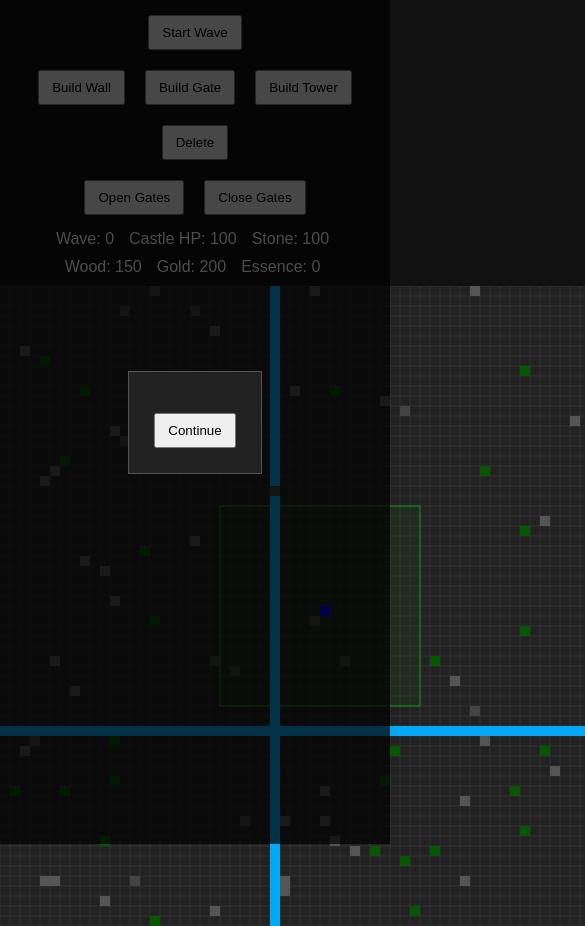
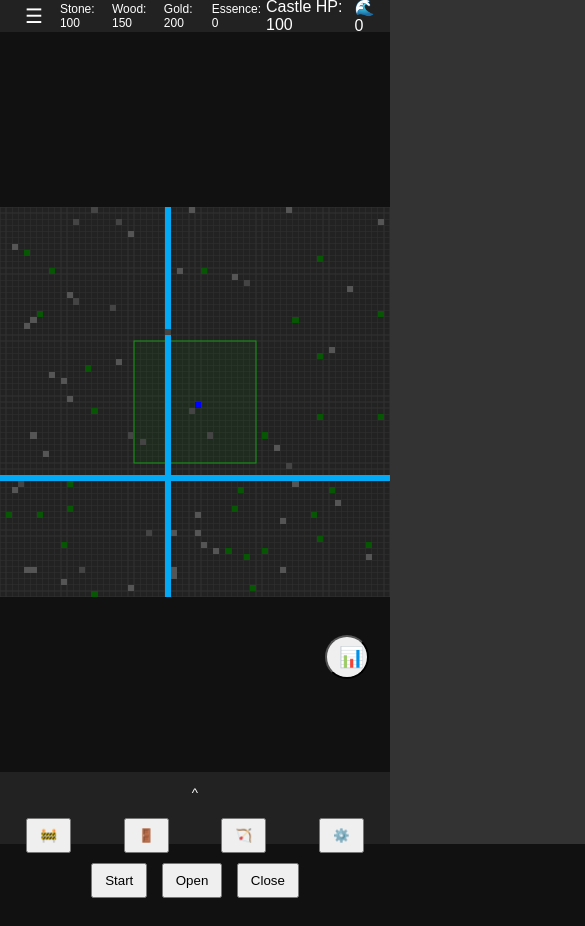
Before and after one commit to JustSadSock/Neuro-Siege, a website with bundled scripts: page index.html in a window 390 px wide. Shown: the top 926 px of the page, 585 px wide, since content can reach past the window. After the commit the page ends 844 px from the top, so only its background shows below. Built offline with nearby package versions, Linux system fonts and the light colour scheme.

Commit message:
UI mobile-first: responsive flex HUD + modal fix

```diff
--- a/style.css
+++ b/base.css
@@ -58,37 +58,28 @@ button {
     }
 }
 
-.hidden {
-    display: none;
-}
-
-#summary {
+.modal {
     position: fixed;
     top: 0;
     left: 0;
     width: 100%;
     height: 100%;
     background: rgba(0, 0, 0, 0.7);
-    display: flex;
     align-items: center;
     justify-content: center;
 }
 
-#summaryContent {
+.modal-content {
     background: #222;
     padding: 20px;
     border: 1px solid #555;
     text-align: center;
 }
 
+.modal.is-hidden {
+    display: none;
+}
 
-#statsPanel {
-    position: fixed;
-    bottom: 0;
-    left: 0;
-    right: 0;
-    background: rgba(0,0,0,0.9);
-    color: #fff;
-    padding: 20px;
-    text-align: center;
+.modal.is-shown {
+    display: flex;
 }
--- a/index.html
+++ b/index.html
@@ -2,45 +2,46 @@
 <html lang="en">
 <head>
     <meta charset="UTF-8">
-    <meta name="viewport" content="width=device-width, initial-scale=1.0">
+    <meta name="viewport" content="width=device-width,initial-scale=1">
     <title>Neuro-Siege</title>
-    <link rel="stylesheet" href="style.css">
+    <link rel="stylesheet" href="base.css">
+    <link rel="stylesheet" href="mobile.css">
 </head>
 <body>
-    <div id="ui">
-        <div id="controls">
-            <button id="startBtn">Start Wave</button>
-            <div class="group">
-                <button id="buildWallBtn">Build Wall</button>
-                <button id="buildGateBtn">Build Gate</button>
-                <button id="buildTowerBtn">Build Tower</button>
-                <button id="deleteBtn">Delete</button>
-            </div>
-            <div class="group">
-                <button id="openGateBtn">Open Gates</button>
-                <button id="closeGateBtn">Close Gates</button>
-            </div>
-        </div>
-        <div id="resources">
-            <span id="waveCounter">Wave: 0</span>
-            <span id="castleHp">Castle HP: 100</span>
+    <header id="topBar">
+        <button id="menuBtn" aria-label="Menu" class="icon-btn">&#9776;</button>
+        <div id="resourceSummary">
             <span id="stone">Stone: 100</span>
             <span id="wood">Wood: 150</span>
             <span id="gold">Gold: 200</span>
             <span id="essence">Essence: 0</span>
         </div>
-    </div>
-    <canvas id="gameCanvas" width="640" height="640"></canvas>
-
-    <div id="summary" class="hidden">
-        <div id="summaryContent">
-            <p id="summaryText"></p>
-            <button id="continueBtn">Continue</button>
+        <span id="castleHp">&#10084;100</span>
+        <span id="waveCounter">&#127754;0</span>
+    </header>
+    <aside id="sideMenu" class="panel is-hidden"></aside>
+    <main id="gameArea">
+        <canvas id="gameCanvas" width="640" height="640" tabindex="0"></canvas>
+        <button id="analyticsBtn" class="fab" aria-label="Analytics">&#128202;</button>
+    </main>
+    <div id="bottomSheet" class="sheet">
+        <button class="sheet-handle" id="sheetToggle">^</button>
+        <div class="icon-row">
+            <button id="buildWallBtn" aria-label="Build Wall">&#128679;</button>
+            <button id="buildGateBtn" aria-label="Build Gate">&#128682;</button>
+            <button id="buildTowerBtn" aria-label="Build Tower">&#127993;</button>
+            <button id="deleteBtn" aria-label="Delete">&#9881;&#65039;</button>
+        </div>
+        <div class="group">
+            <button id="startBtn" aria-label="Start Wave">Start</button>
+            <button id="openGateBtn" aria-label="Open Gates">Open</button>
+            <button id="closeGateBtn" aria-label="Close Gates">Close</button>
         </div>
     </div>
-    <div id="statsPanel" class="hidden">
+    <div id="modalOverlay" class="modal is-hidden">
         <div id="statsContent"></div>
-        <button id="statsContinue">Continue</button>
+        <button class="btn-continue" id="statsContinue">Continue</button>
+        <span class="modal-close" id="modalCloseBtn" aria-label="Close">&#10005;</span>
     </div>
 
     <script type="module" src="economy.js"></script>
--- a/main.js
+++ b/main.js
@@ -40,6 +40,53 @@ import { squads, updateSquads } from './troops.js';
 
 const canvas = document.getElementById('gameCanvas');
 const ctx = canvas.getContext('2d');
+
+function resizeCanvas() {
+  const size = Math.min(window.innerWidth, window.innerHeight);
+  canvas.style.width = `${size}px`;
+  canvas.style.height = `${size}px`;
+}
+window.addEventListener('resize', resizeCanvas);
+resizeCanvas();
+
+let scale = 1;
+let pointers = [];
+
+function updatePinch(e) {
+  for (let i = 0; i < pointers.length; i++) {
+    if (pointers[i].pointerId === e.pointerId) {
+      pointers[i] = e;
+      break;
+    }
+  }
+  if (pointers.length === 2) {
+    const [p1, p2] = pointers;
+    const dx = p2.clientX - p1.clientX;
+    const dy = p2.clientY - p1.clientY;
+    const dist = Math.hypot(dx, dy);
+    if (pointers.lastDist) {
+      let s = scale * (dist / pointers.lastDist);
+      s = Math.max(0.5, Math.min(1.5, s));
+      scale = s;
+    }
+    pointers.lastDist = dist;
+  }
+}
+
+canvas.addEventListener('pointerdown', (e) => {
+  pointers.push(e);
+});
+canvas.addEventListener('pointermove', (e) => {
+  updatePinch(e);
+});
+canvas.addEventListener('pointerup', (e) => {
+  pointers = pointers.filter((p) => p.pointerId !== e.pointerId);
+  if (pointers.length < 2) delete pointers.lastDist;
+});
+canvas.addEventListener('pointercancel', (e) => {
+  pointers = pointers.filter((p) => p.pointerId !== e.pointerId);
+  if (pointers.length < 2) delete pointers.lastDist;
+});
 
 const TILE_SIZE = TILE;
 const castle = { x: 32, y: 32, hp: 100 };
@@ -98,6 +145,8 @@ function drawBullets() {
 
 function gameLoop() {
     ctx.clearRect(0, 0, canvas.width, canvas.height);
+    ctx.save();
+    ctx.scale(scale, scale);
     drawGrid(ctx);
     drawBuildZone(ctx);
     drawTerrain(ctx);
@@ -166,6 +215,7 @@ function gameLoop() {
         ctx.fillStyle = 'white';
         ctx.fillText('Game Over', canvas.width / 2 - 40, canvas.height / 2);
     }
+    ctx.restore();
 }
 
 function setBuildMode(mode, button) {
--- /dev/null
+++ b/mobile.css
@@ -0,0 +1,96 @@
+#topBar {
+  display: flex;
+  align-items: center;
+  justify-content: space-between;
+  height: 32px;
+  padding: 0 8px;
+  background: #222;
+}
+
+#resourceSummary {
+  display: flex;
+  gap: 6px;
+  font-size: 12px;
+}
+
+.icon-btn {
+  background: none;
+  border: none;
+  color: #fff;
+  font-size: 20px;
+}
+
+#sideMenu {
+  position: fixed;
+  top: 0;
+  right: 0;
+  width: 220px;
+  height: 100%;
+  background: #333;
+  transform: translateX(100%);
+  transition: transform 0.3s;
+}
+
+#sideMenu.is-shown {
+  transform: translateX(0);
+}
+
+#gameArea {
+  display: flex;
+  justify-content: center;
+  align-items: center;
+  height: calc(100vh - 32px - 72px);
+  overflow: hidden;
+  position: relative;
+}
+
+#gameCanvas {
+  width: min(100vw, 100vh);
+  height: min(100vw, 100vh);
+  touch-action: none;
+}
+
+.fab {
+  position: absolute;
+  right: 16px;
+  bottom: 88px;
+  width: 44px;
+  height: 44px;
+  border-radius: 50%;
+  font-size: 20px;
+}
+
+.sheet {
+  position: fixed;
+  bottom: 0;
+  left: 0;
+  right: 0;
+  background: #222;
+  display: flex;
+  flex-direction: column;
+  align-items: center;
+  height: 72px;
+  transition: height 0.3s;
+}
+
+.sheet.is-open {
+  height: 100vh;
+}
+
+.sheet .icon-row {
+  display: flex;
+  justify-content: space-around;
+  width: 100%;
+}
+
+.sheet-handle {
+  background: none;
+  border: none;
+  color: #fff;
+}
+
+@media (min-width: 768px) {
+  #bottomSheet {
+    display: none;
+  }
+}
--- a/ui.js
+++ b/ui.js
@@ -24,6 +24,52 @@ export function setupUI(
 
     document.getElementById('openGateBtn').addEventListener('click', onOpenGate);
     document.getElementById('closeGateBtn').addEventListener('click', onCloseGate);
+
+    const sheetToggle = document.getElementById('sheetToggle');
+    sheetToggle.addEventListener('click', () => {
+        const sheet = document.getElementById('bottomSheet');
+        if (sheet.classList.contains('is-open')) {
+            closeSheet();
+        } else {
+            openSheet();
+        }
+    });
+
+    const menuBtn = document.getElementById('menuBtn');
+    menuBtn.addEventListener('click', () => {
+        const menu = document.getElementById('sideMenu');
+        menu.classList.toggle('is-shown');
+    });
+
+    const analyticsBtn = document.getElementById('analyticsBtn');
+    analyticsBtn.addEventListener('click', () => {
+        showStatsPanel('<p>Heatmap</p>');
+    });
+}
+
+export function showModal(id) {
+  const el = document.getElementById(id);
+  if (el) {
+    el.classList.remove('is-hidden');
+    el.classList.add('is-shown');
+  }
+}
+
+export function hideModal(id) {
+  const el = document.getElementById(id);
+  if (el) {
+    el.classList.add('is-hidden');
+    el.classList.remove('is-shown');
+  }
+  document.getElementById('gameCanvas')?.focus();
+}
+
+export function openSheet() {
+  document.getElementById('bottomSheet')?.classList.add('is-open');
+}
+
+export function closeSheet() {
+  document.getElementById('bottomSheet')?.classList.remove('is-open');
 }
 
 export function updateWave(wave) {
@@ -42,26 +88,22 @@ export function updateResources(stone, wood, gold, essence) {
 }
 
 export function showSummary(text, onContinue) {
-    const overlay = document.getElementById('summary');
-    const p = document.getElementById('summaryText');
-    const btn = document.getElementById('continueBtn');
-    p.textContent = text;
-    overlay.classList.remove('hidden');
-    btn.onclick = () => {
-        overlay.classList.add('hidden');
-        if (onContinue) onContinue();
-    };
+  showStatsPanel(`<p id="summaryText">${text}</p>`, onContinue);
 }
 
 
 export function showStatsPanel(html, onContinue) {
-  const panel = document.getElementById('statsPanel');
   const container = document.getElementById('statsContent');
   const btn = document.getElementById('statsContinue');
+  const close = document.getElementById('modalCloseBtn');
   container.innerHTML = html;
-  panel.classList.remove('hidden');
-  btn.onclick = () => {
-    panel.classList.add('hidden');
+  const handler = () => {
+    hideModal('modalOverlay');
+    btn.removeEventListener('click', handler);
+    close.removeEventListener('click', handler);
     if (onContinue) onContinue();
   };
+  btn.addEventListener('click', handler);
+  close.addEventListener('click', handler);
+  showModal('modalOverlay');
 }
```
